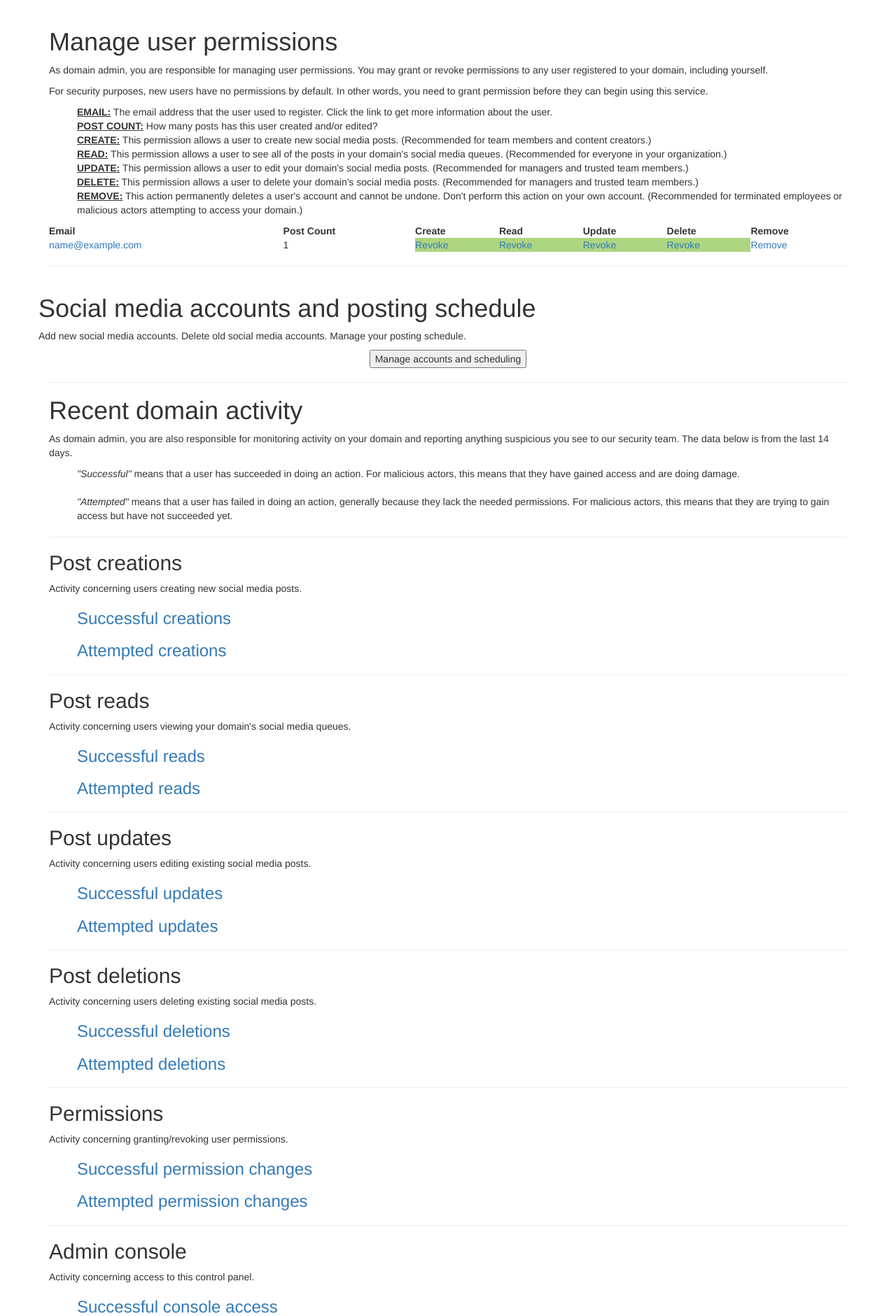
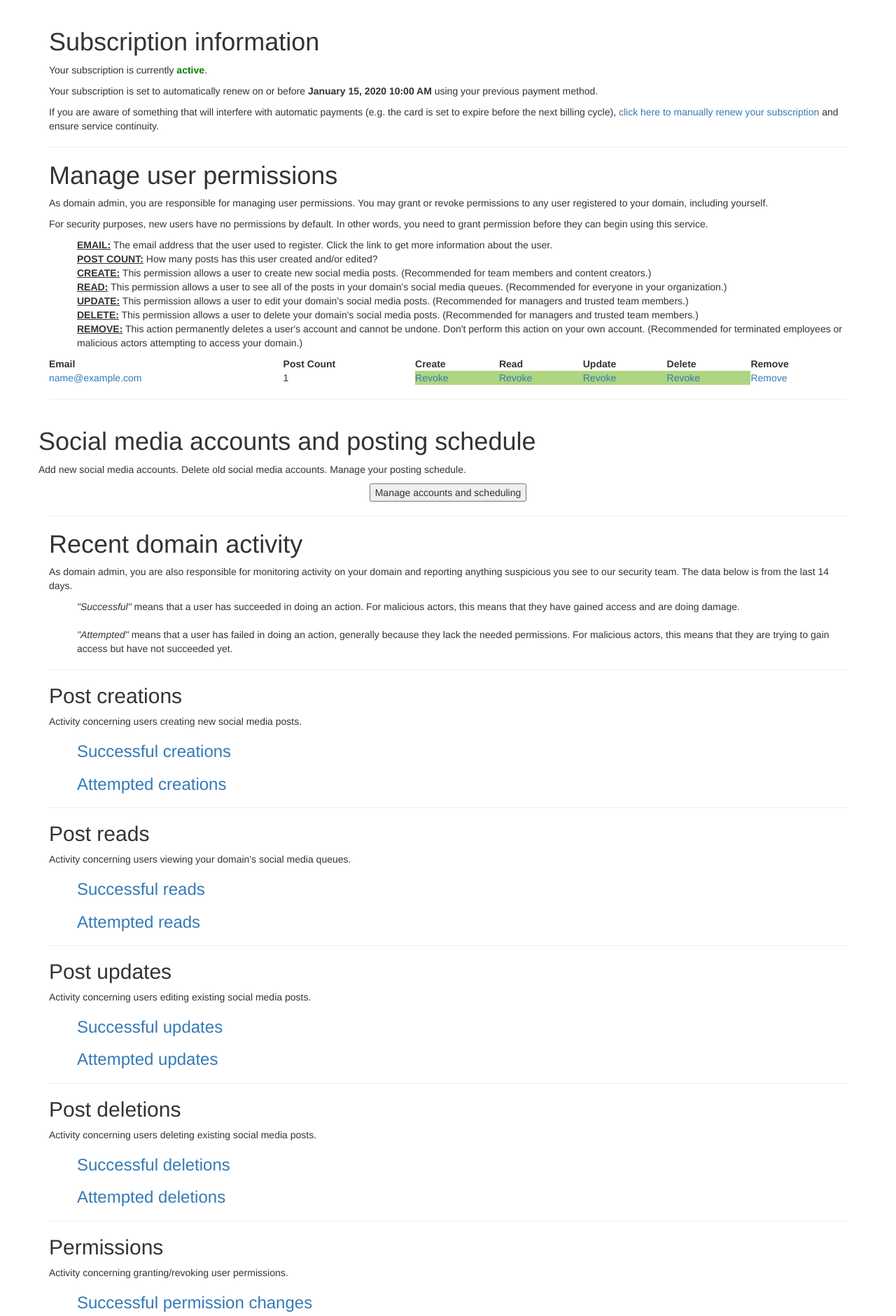
Before and after one commit to neil-rutherford/icyfire-website, a Python web app: template app/templates/admin/dashboard.html in a window 1280 px wide. Shown: the part 52-1933 px from the top of the page at 70% size. Run offline with Jinja, Linux system fonts and the light colour scheme; the template is opened without the code that fills it: most values are stand-ins (such as "Sample title", 1, 10 or a date in 2020); some libraries are stand-ins or nearby versions.

Commit message:
Add subscription info to admin dash

```diff
--- a/app/admin/routes.py
+++ b/app/admin/routes.py
@@ -38,7 +38,7 @@ def dashboard():
         return redirect(url_for('main.dashboard'))
     make_sentry(user_id=current_user.id, domain_id=current_user.domain_id, ip_address=request.remote_addr, endpoint='admin.dashboard', status_code=200, status_message='Successful admin access.')
     users = User.query.filter_by(domain_id=current_user.domain_id).order_by(User.id.desc()).all()
-    return render_template('admin/dashboard.html', title='Admin Console', users=users)
+    return render_template('admin/dashboard.html', title='Admin Console', users=users, domain=domain)
 
 # GRANT PERMISSION - TESTED
 @bp.route('/admin/<user_id>/+<permission>', methods=['GET', 'POST'])
--- a/app/templates/admin/dashboard.html
+++ b/app/templates/admin/dashboard.html
@@ -1,6 +1,11 @@
 {% extends "base.html" %}
 
 {% block app_content %}
+    <h1>Subscription information</h1>
+    <p>Your subscription is currently <span style="color:green"><strong>active</strong></span>.</p>
+    <p>Your subscription is set to automatically renew on or before <strong>{{ moment(domain.expires_on).format('LLL') }}</strong> using your previous payment method.</p>
+    <p>If you are aware of something that will interfere with automatic payments (e.g. the card is set to expire before the next billing cycle), <a href="{{ url_for('payment.us_renew_checkout', domain=domain.id) }}">click here to manually renew your subscription</a> and ensure service continuity.</p>
+    <hr>
     <h1>Manage user permissions</h1>
     <p>As domain admin, you are responsible for managing user permissions. You may grant or revoke permissions to any user registered to your domain, including yourself.</p>
     <p>For security purposes, new users have no permissions by default. In other words, you need to grant permission before they can begin using this service.</p>
```
